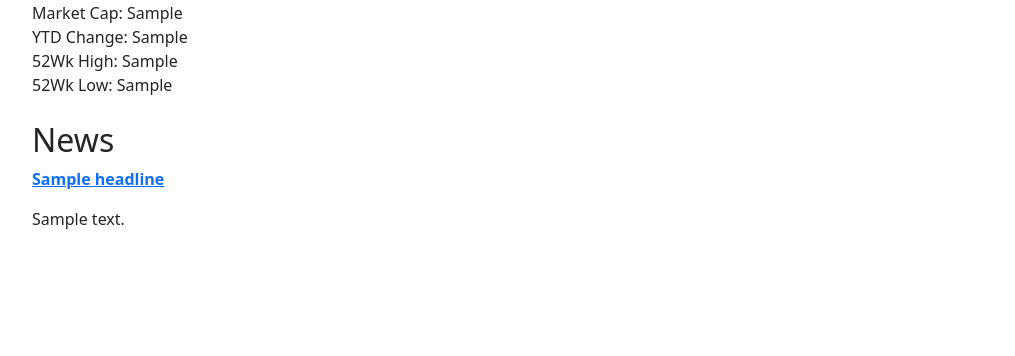
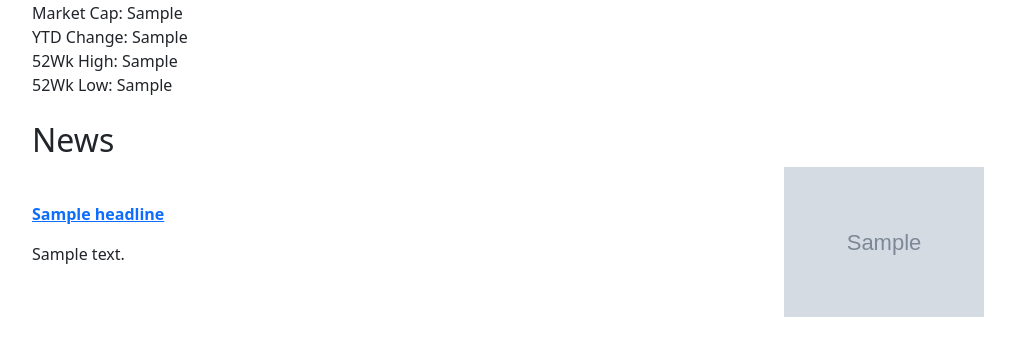
Before and after one commit to erickvivas415/stockapp, a Django app: template stock_project/quotes/templates/home.html in a window 1280 px wide. Shown: the part 253-609 px from the top of the page, without its empty margins (50-1065 px from the left). Run offline with Django 3.2, Linux system fonts and the light colour scheme; the template is opened without the code that fills it: most values are stand-ins (such as "Sample title", 1, 10 or a date in 2020); grey boxes marked "Sample" are stand-in pictures.

Commit message:
Added images to the news

```diff
--- a/stock_project/quotes/templates/home.html
+++ b/stock_project/quotes/templates/home.html
@@ -19,11 +19,16 @@
         52Wk Low: {{ api.week52Low }}<br/>
         <br/>
         <h2>News</h2>
-
         {% for news in api_news %}
-        <p class="fw-bold"> <a href="{{ news.url }}">{{ news.headline }}</a></p>
-        <p>{{ news.summary }}</p>
-
+        <div class="hstack gap-2 pb-1">
+            <div class="col-md-8">
+                <p class="fw-bold"> <a href="{{ news.url }}">{{ news.headline }}</a></p>
+            <p>{{ news.summary }}</p>
+            </div>
+            <div>
+                <img src="{{ news.image }}" alt="image" style="width:200px">
+            </div>
+        </div>
         {% endfor %}
 
     {% endif %}
```
